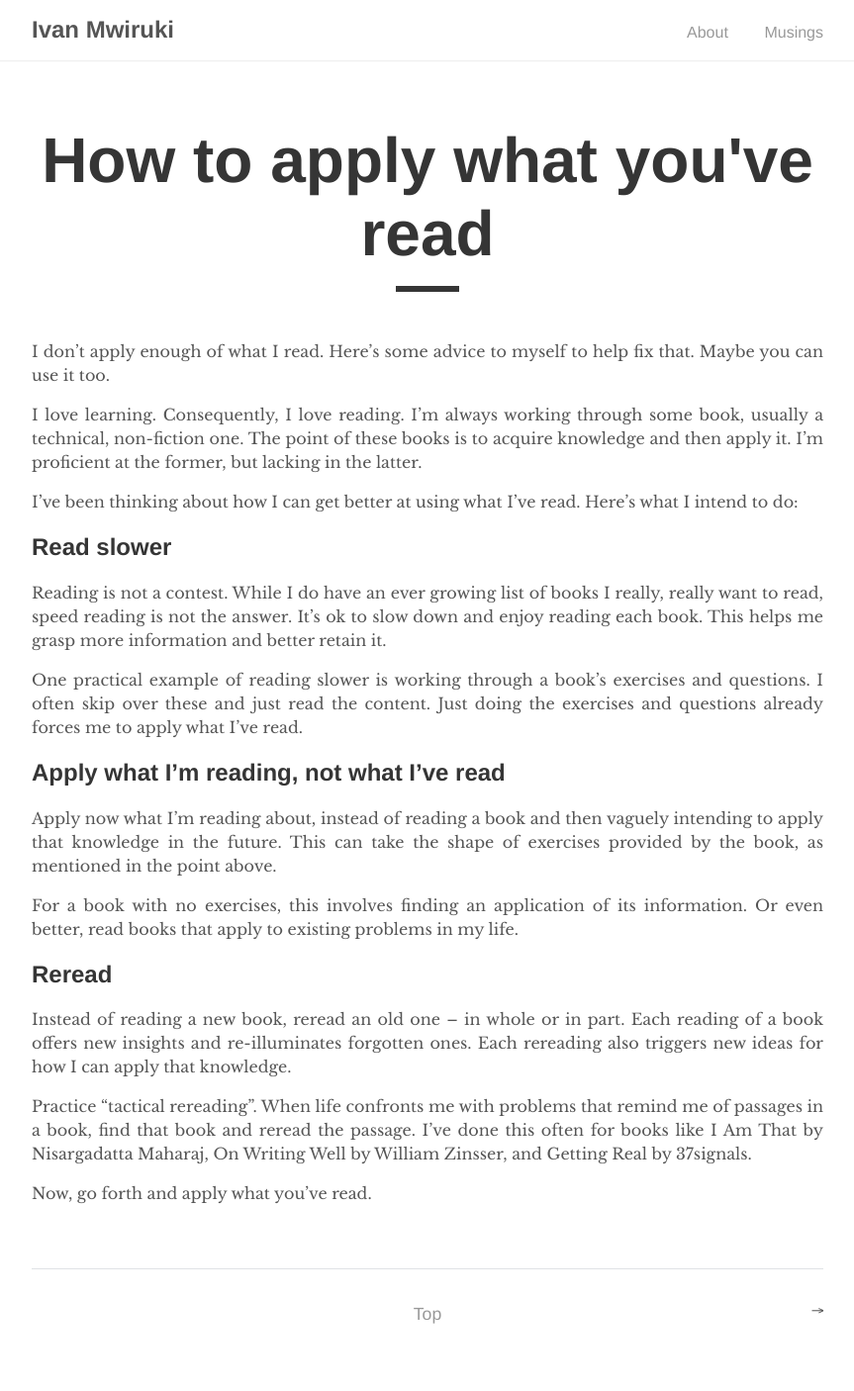
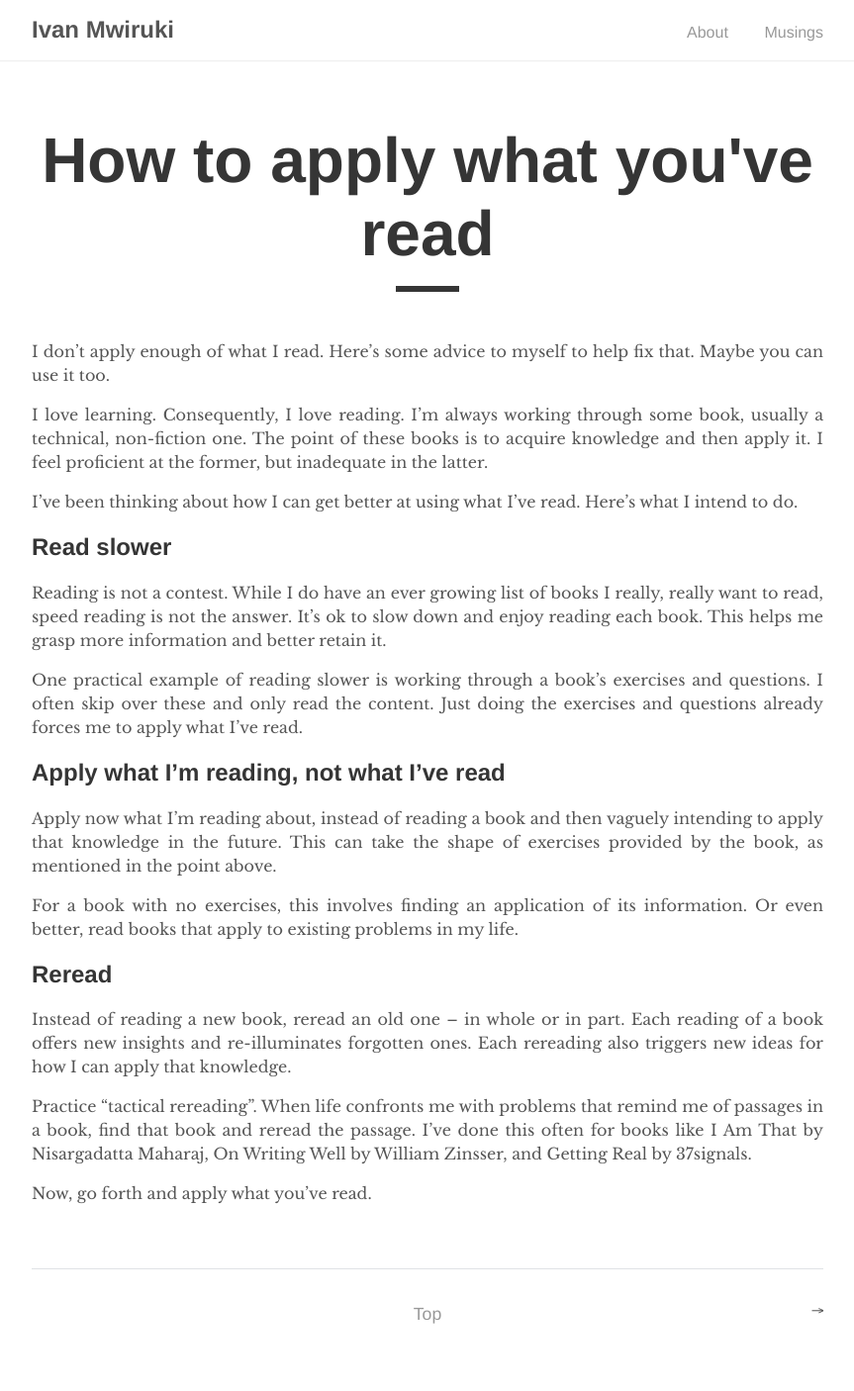
Before and after one commit to ivan-moto/ivan-moto.github.io, a Jekyll site: the page built from _posts/2020-03-28-how-to-apply-what-youve-read.md, in a window 1280 px wide. Shown: the whole page at 99% size, without its empty margins (208-1071 px from the left). Built offline with Jekyll 4.4.1, drawn with Linux system fonts in a browser that asks for light colours.

Commit message:
Update reading post

```diff
--- a/_posts/2020-03-28-how-to-apply-what-youve-read.md
+++ b/_posts/2020-03-28-how-to-apply-what-youve-read.md
@@ -5,9 +5,9 @@ title: "How to apply what you've read"
 I don't apply enough of what I read. Here's some advice to myself to help fix that. Maybe you can use it too.
 
 I love learning. Consequently, I love reading. I'm always working through some book, usually a technical, non-fiction one.
-The point of these books is to acquire knowledge and then apply it. I'm proficient at the former, but lacking in the latter.
+The point of these books is to acquire knowledge and then apply it. I feel proficient at the former, but inadequate in the latter.
 
-I've been thinking about how I can get better at using what I've read. Here's what I intend to do:
+I've been thinking about how I can get better at using what I've read. Here's what I intend to do.
 
 ## Read slower
 
@@ -16,7 +16,7 @@ not the answer. It's ok to slow down and enjoy reading each book. This helps me
 retain it.
 
 One practical example of reading slower is working through a book's exercises and questions. I often skip over these and
-just read the content. Just doing the exercises and questions already forces me to apply what I've read.
+only read the content. Just doing the exercises and questions already forces me to apply what I've read.
 
 ## Apply what I'm reading, not what I've read
 
```
